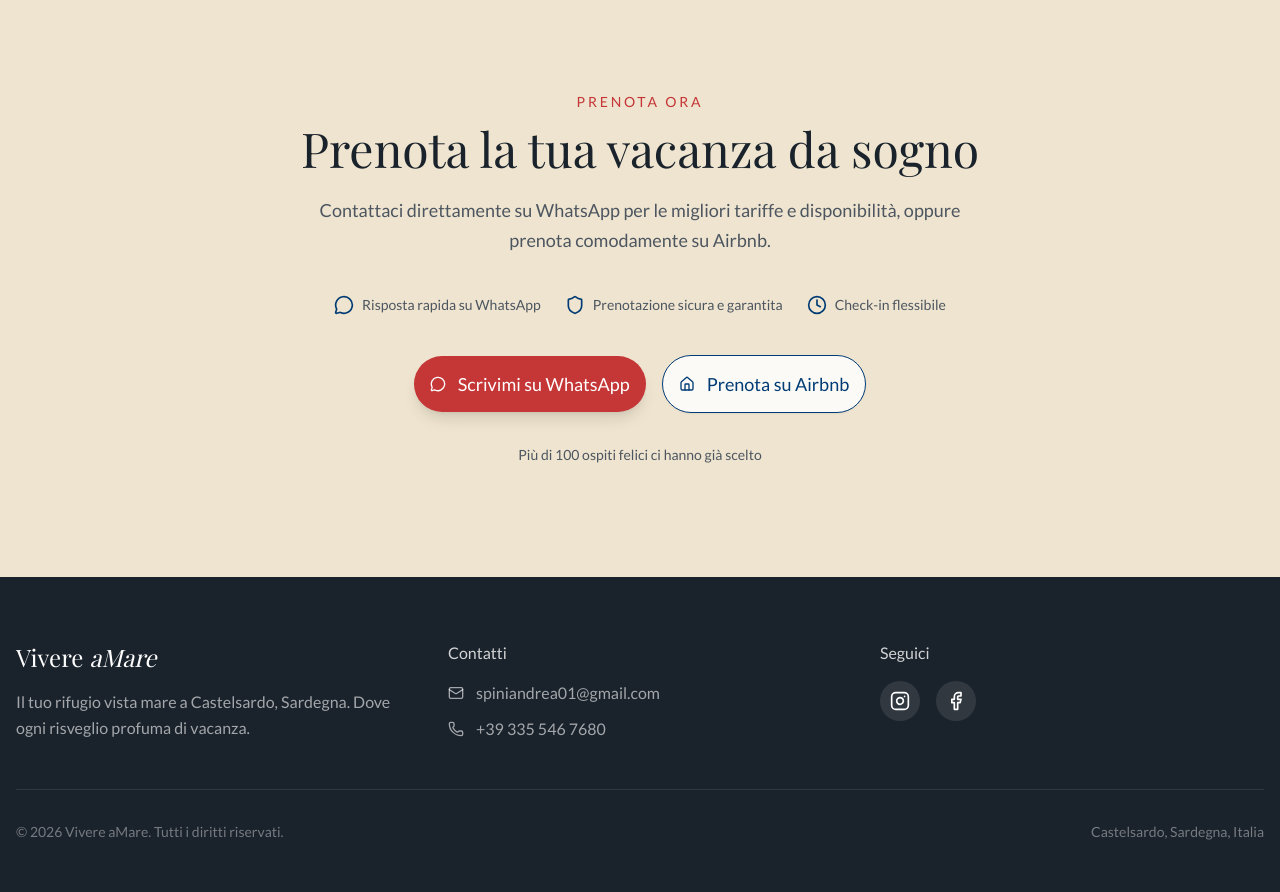
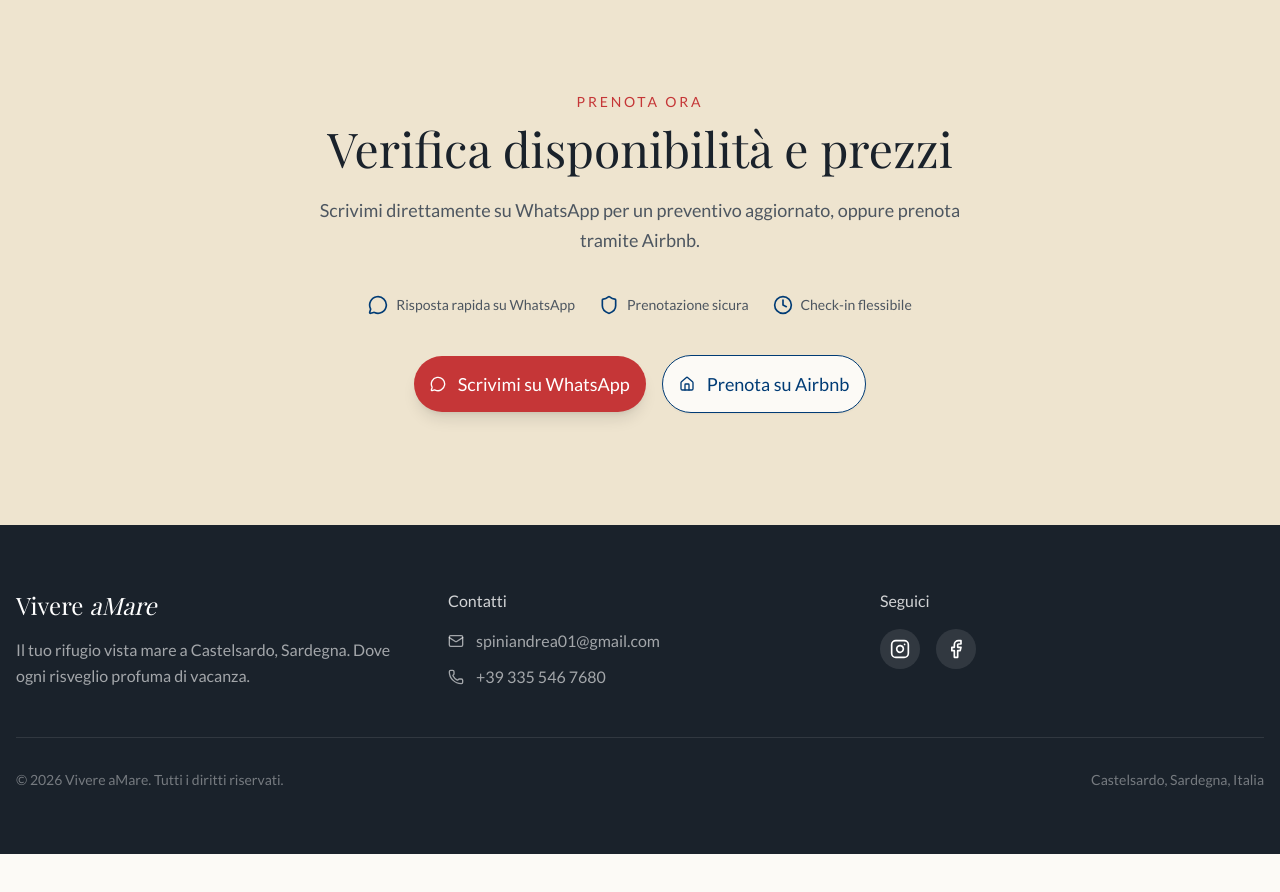
Before and after one commit to spiniandrea01-arch/vivere-amare-site, a Next.js app: page / in a window 1280 px wide. Shown: the part 5580-6472 px from the top of the page. After the commit the page ends 6434 px from the top, so only its background shows below. Built offline with nearby package versions, Linux system fonts and the light colour scheme; a web font is replaced by a local one.

Commit message:
Update booking.tsx

```diff
--- a/components/booking.tsx
+++ b/components/booking.tsx
@@ -7,7 +7,7 @@ const AIRBNB_URL = "https://www.airbnb.it/rooms/1652072955321878106";
 
 const benefits = [
   { icon: MessageCircle, text: "Risposta rapida su WhatsApp" },
-  { icon: Shield, text: "Prenotazione sicura e garantita" },
+  { icon: Shield, text: "Prenotazione sicura" },
   { icon: Clock, text: "Check-in flessibile" },
 ];
 
@@ -18,12 +18,14 @@ export function Booking() {
         <p className="text-accent text-sm tracking-[0.2em] uppercase mb-3 font-medium">
           Prenota Ora
         </p>
+
         <h2 className="font-serif text-3xl md:text-4xl lg:text-5xl text-foreground mb-6 text-balance">
-          Prenota la tua vacanza da sogno
+          Verifica disponibilità e prezzi
         </h2>
+
         <p className="text-muted-foreground text-lg leading-relaxed mb-10 max-w-2xl mx-auto">
-          Contattaci direttamente su WhatsApp per le migliori tariffe e
-          disponibilità, oppure prenota comodamente su Airbnb.
+          Scrivimi direttamente su WhatsApp per un preventivo aggiornato,
+          oppure prenota tramite Airbnb.
         </p>
 
         {/* Benefits */}
@@ -50,6 +52,7 @@ export function Booking() {
               Scrivimi su WhatsApp
             </a>
           </Button>
+
           <Button
             asChild
             variant="outline"
@@ -62,11 +65,6 @@ export function Booking() {
             </a>
           </Button>
         </div>
-
-        {/* Trust badge */}
-        <p className="text-muted-foreground text-sm mt-8">
-          Più di 100 ospiti felici ci hanno già scelto
-        </p>
       </div>
     </section>
   );
```
